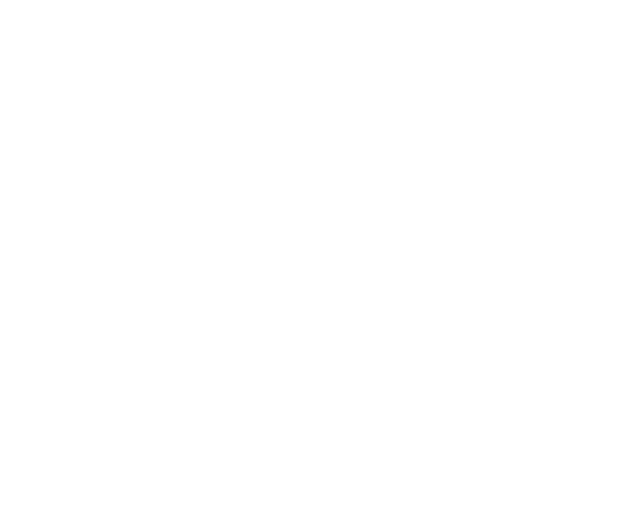
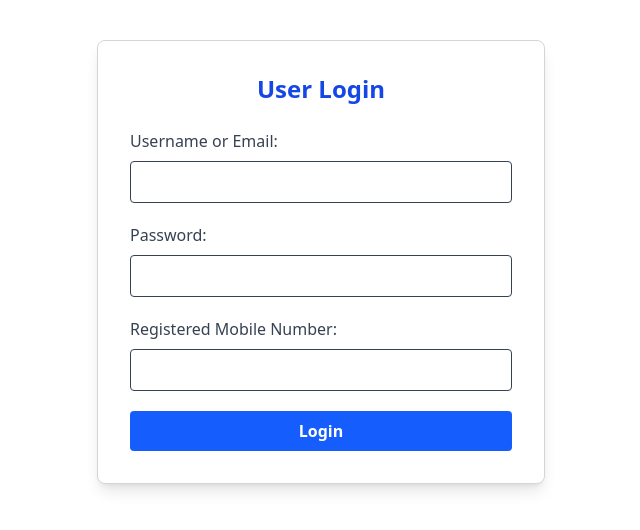
Before and after one commit to pisoftgit/Real-estate, a React (Vite) app: page /userLogin in a window 1280 px wide. Before the commit this address had no page. Shown: the top 530 px of the page, without its empty margins (319-959 px from the left). Built offline with nearby package versions, Linux system fonts and the light colour scheme.

Commit message:
login page for user

```diff
--- a/src/App.jsx
+++ b/src/App.jsx
@@ -10,6 +10,7 @@
 import PropertyDetails from './Pages/PropertyDetails';
 import AgentProfile from './Components/agents';
 import AgentsPage from './Pages/AllAgents';
+import UserLogin from './Components/account/UserLogin';
 
 
 
@@ -37,6 +38,7 @@
           <Route path='/allAgents' element={<AgentsPage />} />
           <Route path='/PropertyDetails' element={<PropertyDetails />} />
           <Route path='/agents' element={<AgentProfile />} />
+          <Route path='/userLogin' element={<UserLogin />} />
         </Routes>
       )}
     </>
--- a/src/Components/Navbar.jsx
+++ b/src/Components/Navbar.jsx
@@ -67,7 +67,7 @@
 const utilityItems = [
     { name: 'Home', icon: FaHome, color: 'text-blue-400', path: '/' },
     { name: 'HL Prime', icon: FaStar, color: 'text-yellow-400', path: '/prime' },
-    { name: 'Login / Sign Up', icon: FaUser, color: 'text-gray-700', path: '/login' },
+    { name: 'Login / Sign Up', icon: FaUser, color: 'text-gray-700', path: '/userLogin' },
     { name: 'Call Us: 9874562145', icon: FaPhoneAlt, color: 'text-gray-700', path: '#' },
 ];
 
@@ -294,7 +294,7 @@
                                 <FaStar className="text-yellow-300" />
                                 <span>HL Prime</span>
                             </a>
-                            <a href="/login" className="flex items-center space-x-1 hover:bg-white/20 transition-all duration-300 rounded-full px-3 py-1">
+                            <a href="/userLogin" className="flex items-center space-x-1 hover:bg-white/20 transition-all duration-300 rounded-full px-3 py-1">
                                 <FaUser />
                                 <span>Login</span>
                             </a>
--- a/src/Components/Navbar2.jsx
+++ b/src/Components/Navbar2.jsx
@@ -384,7 +384,7 @@
 const utilityItems = [
     { name: 'Home', icon: FaHome, color: 'text-blue-400', path: '/' },
     { name: 'HL Prime', icon: FaStar, color: 'text-yellow-400', path: '/prime' },
-    { name: 'Login / Sign Up', icon: FaUser, color: 'text-gray-700', path: '/login' },
+    { name: 'Login / Sign Up', icon: FaUser, color: 'text-gray-700', path: '/userLogin' },
     { name: 'Call Us: 9874562145', icon: FaPhoneAlt, color: 'text-gray-700', path: '#' },
 ];
 
@@ -614,7 +614,7 @@
                                 <FaStar className="text-yellow-300" />
                                 <span>HL Prime</span>
                             </a>
-                            <a href="/login" className="flex items-center space-x-1 hover:bg-white/20 transition-all duration-300 rounded-full px-3 py-1">
+                            <a href="/userLogin" className="flex items-center space-x-1 hover:bg-white/20 transition-all duration-300 rounded-full px-3 py-1">
                                 <FaUser />
                                 <span>Login</span>
                             </a>
--- /dev/null
+++ b/src/Components/account/AgentLogin.jsx
@@ -0,0 +1,9 @@
+import React from 'react'
+
+function agentLogin() {
+  return (
+    <div>agentLogin</div>
+  )
+}
+
+export default agentLogin
--- /dev/null
+++ b/src/Components/account/RealtorLogin.jsx
@@ -0,0 +1,9 @@
+import React from 'react'
+
+function RealtorLogin() {
+  return (
+    <div>RealtorLogin</div>
+  )
+}
+
+export default RealtorLogin
--- /dev/null
+++ b/src/Components/account/UserLogin.jsx
@@ -0,0 +1,106 @@
+import React, { useState } from 'react';
+import { motion } from 'framer-motion';
+
+function UserLogin() {
+  const [form, setForm] = useState({
+    usernameOrEmail: '',
+    password: '',
+    mobile: '',
+  });
+
+  const [error, setError] = useState('');
+
+  const handleChange = (e) => {
+    setForm({ ...form, [e.target.name]: e.target.value });
+  };
+
+  const handleSubmit = (e) => {
+    e.preventDefault();
+    if (!form.usernameOrEmail || !form.password || !form.mobile) {
+      setError('All fields are required.');
+      return;
+    }
+    setError('');
+    alert('Login submitted!');
+  };
+
+  return (
+    <motion.div
+      initial={{ opacity: 0, y: 40 }}
+      animate={{ opacity: 1, y: 0 }}
+      transition={{ duration: 0.5 }}
+      className="max-w-md mx-auto mt-10 p-8 border border-gray-300 rounded-lg shadow-lg bg-white"
+    >
+      <motion.h2
+        initial={{ scale: 0.8 }}
+        animate={{ scale: 1 }}
+        transition={{ delay: 0.2, duration: 0.4 }}
+        className="text-2xl font-bold mb-6 text-center text-blue-700"
+      >
+        User Login
+      </motion.h2>
+      <form onSubmit={handleSubmit}>
+        <div className="mb-5">
+          <label className="block mb-2 font-medium text-gray-700">
+            Username or Email:
+            <input
+              type="text"
+              name="usernameOrEmail"
+              value={form.usernameOrEmail}
+              onChange={handleChange}
+              className="w-full mt-2 px-4 py-2 border rounded focus:outline-none focus:ring-2 focus:ring-blue-400"
+              required
+            />
+          </label>
+        </div>
+        <div className="mb-5">
+          <label className="block mb-2 font-medium text-gray-700">
+            Password:
+            <input
+              type="password"
+              name="password"
+              value={form.password}
+              onChange={handleChange}
+              className="w-full mt-2 px-4 py-2 border rounded focus:outline-none focus:ring-2 focus:ring-blue-400"
+              required
+            />
+          </label>
+        </div>
+        <div className="mb-5">
+          <label className="block mb-2 font-medium text-gray-700">
+            Registered Mobile Number:
+            <input
+              type="tel"
+              name="mobile"
+              value={form.mobile}
+              onChange={handleChange}
+              className="w-full mt-2 px-4 py-2 border rounded focus:outline-none focus:ring-2 focus:ring-blue-400"
+              required
+              pattern="[0-9]{10}"
+              title="Enter a valid 10-digit mobile number"
+            />
+          </label>
+        </div>
+        {error && (
+          <motion.div
+            initial={{ opacity: 0 }}
+            animate={{ opacity: 1 }}
+            className="text-red-600 mb-4 text-center"
+          >
+            {error}
+          </motion.div>
+        )}
+        <motion.button
+          whileHover={{ scale: 1.05 }}
+          whileTap={{ scale: 0.95 }}
+          type="submit"
+          className="w-full py-2 bg-blue-600 text-white font-semibold rounded hover:bg-blue-700 transition"
+        >
+          Login
+        </motion.button>
+      </form>
+    </motion.div>
+  );
+}
+
+export default UserLogin;
```
